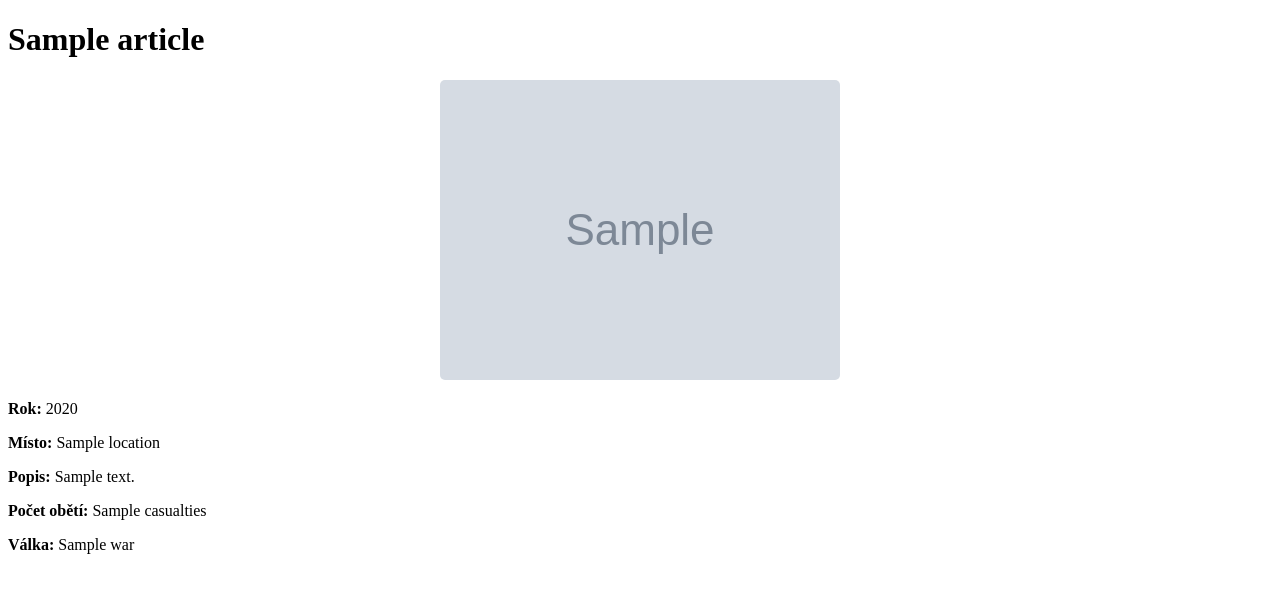
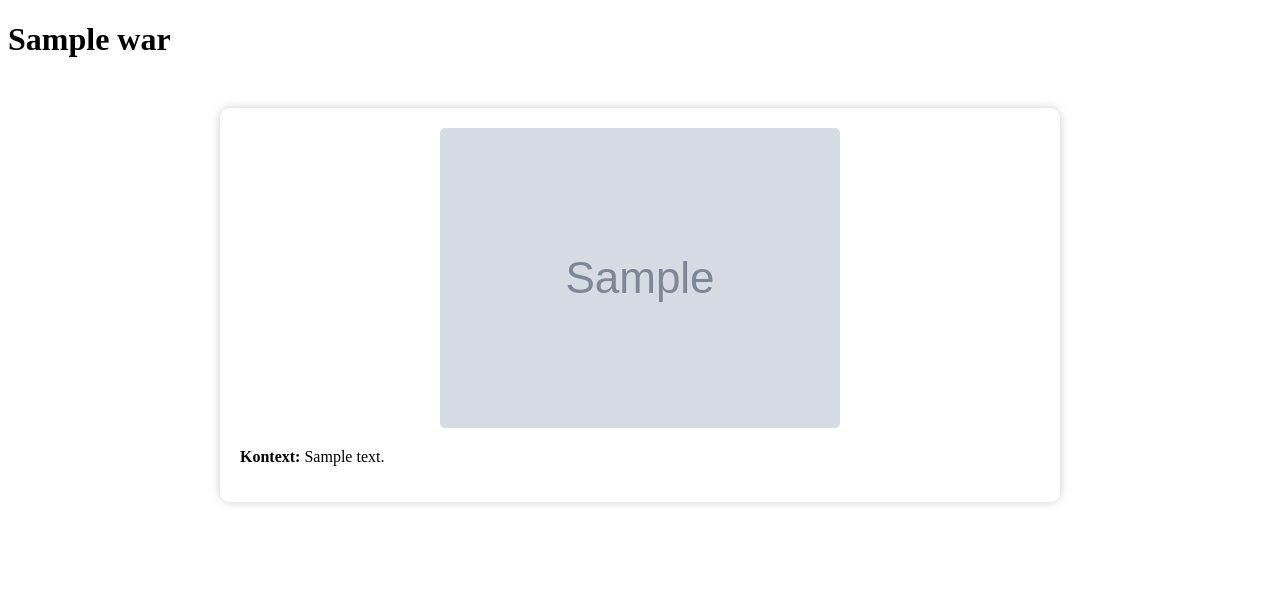
Before and after one commit to gyarab/2024_WA_INF2_svec_python, a Django app: template content/templates/content/articleContext.html in a window 1280 px wide. Shown: the top 593 px of the page. Run offline with Django 5.2, Linux system fonts and the light colour scheme; the template is opened without the code that fills it: most values are stand-ins (such as "Sample title", 1, 10 or a date in 2020); grey boxes marked "Sample" are stand-in pictures.

Commit message:
Article.War functional

```diff
--- a/content/templates/content/articleContext.html
+++ b/content/templates/content/articleContext.html
@@ -1,16 +1,25 @@
 {% extends "content/base.html" %}
 
 {% block header %}
-    {{ article.title }}
+    {{ war }}
 {% endblock %}
 
 {% block main %}
-    <img src="{{ article.imageWar }}" alt="{{ article.war }}"
-         style="max-width: 1200px; height: auto; display: block; margin: 20px auto; border-radius: 5px;">
+    <div style="
+        max-width: 800px;
+        margin: 50px auto;
+        padding: 20px;
+        background: rgba(255, 255, 255, 0.9);
+        border-radius: 10px;
+        box-shadow: 0px 0px 10px rgba(0, 0, 0, 0.2);
+        text-align: justify;
+        color: black;
+    ">
+        {% for article in war_articles %}
+            <img src="{{ article.imageWar }}" alt="{{ war }}"
+                 style="max-width: 100%; height: auto; display: block; margin: 0 auto 20px; border-radius: 5px;">
 
-    <p><strong>Rok:</strong> {{ article.year }}</p>
-    <p><strong>Místo:</strong> {{ article.location }}</p>
-    <p><strong>Popis:</strong> {{ article.description }}</p>
-    <p><strong>Počet obětí:</strong> {{ article.casualties }}</p>
-    <p><strong>Válka:</strong> {{ article.war }}</p>
+            <p><strong>Kontext:</strong> {{ article.context }}</p>
+        {% endfor %}
+    </div>
 {% endblock %}
--- a/content/views.py
+++ b/content/views.py
@@ -22,5 +22,6 @@ def article_context(request, war):
     with open('articles.json', encoding='utf-8') as f:
         articles = json.load(f)
 
-    war_articles = [article for article in articles if war in article['tags']]
-    return render(request, 'content/article_context.html', {'war_articles': war_articles})
+    war_articles = [article for article in articles if article["war"] == war]
+
+    return render(request, 'content/articleContext.html', {'war_articles': war_articles, 'war': war})
```
Also changed, not shown: articles.json (+17 -7 lines).
